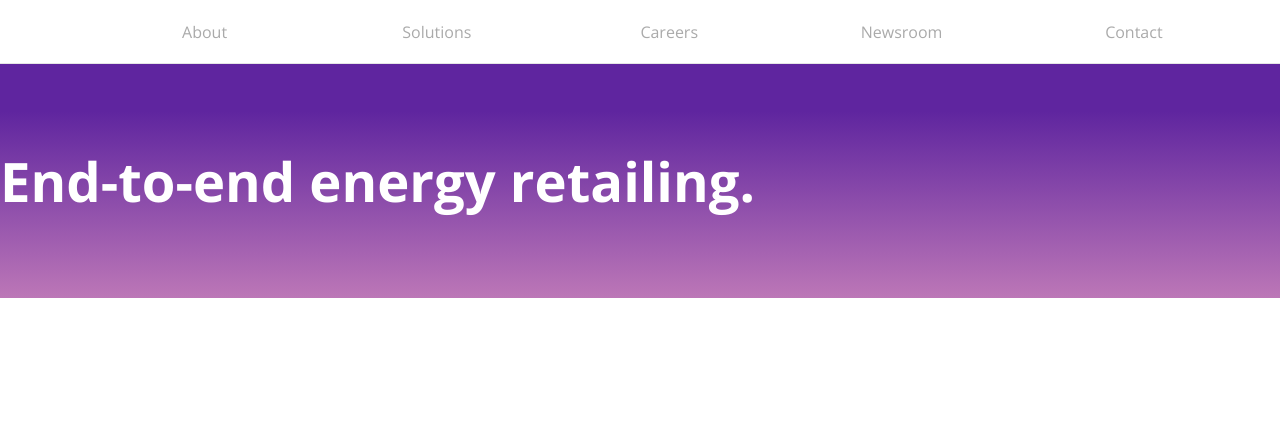
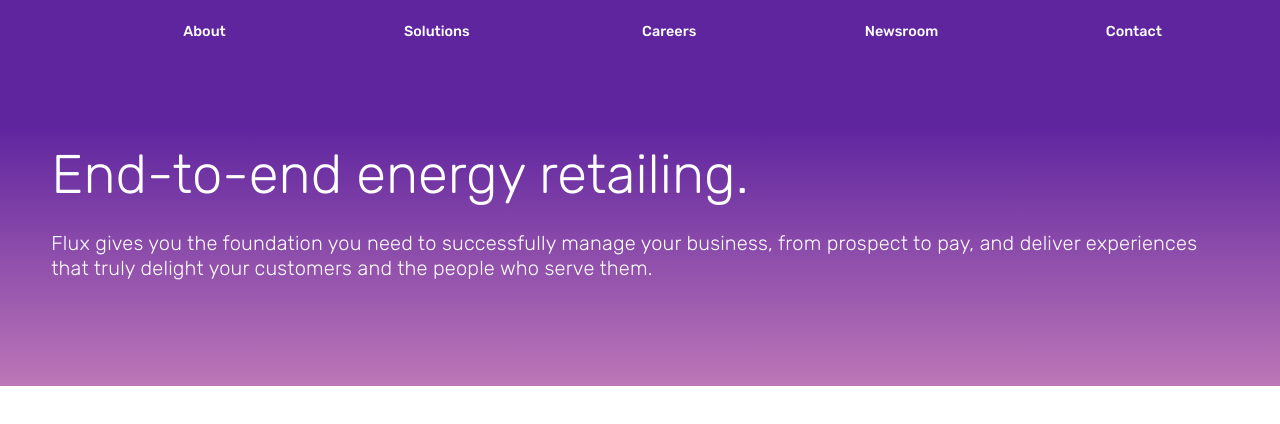
Before and after one commit to iraritchiemeek/Flux-Contentful, a Gatsby site: page / in a window 1280 px wide. Built offline with nearby package versions, Linux system fonts and the light colour scheme; Gatsby itself is replaced by a stand-in of ours.

Commit message:
style masthead and add empty pages

```diff
--- a/src/components/layout.js
+++ b/src/components/layout.js
@@ -6,15 +6,14 @@
 import { color, spacing, device } from "../styled-components/variables"
 import { VerticalSpace } from '../styled-components/layout'
 import Masthead from '../components/masthead'
-import "typeface-open-sans"
+import "typeface-rubik"
 
 const GlobalStyle = createGlobalStyle`
   body, html {
     width: 100%;
     height: 100%;
     margin: 0;
-    font-family: 'Open Sans', sans-serif;
-    font-weight: 300;
+    font-family: "rubik",Helvetica,Arial,sans-serif;    font-weight: 300;
     max-width: 100%;
     box-sizing: border-box;
   }
@@ -35,6 +34,7 @@
     letter-spacing: 0.01em;
     line-height: 1.7em;
     margin: 0 0 1.2em 0;
+    font-weight: 300;
   }
   h1, h2, h3, p {
     text-align: center;
@@ -46,6 +46,7 @@
     font-size: 3.4rem;
     margin: 0;
     color: white;
+    font-weight: 300;
   }
   h2 {
     font-size: 25px;
--- a/src/components/masthead.js
+++ b/src/components/masthead.js
@@ -1,11 +1,15 @@
 import React from "react"
-import { Section } from '../styled-components/layout'
+import { Section, Wrap } from '../styled-components/layout'
+import { IntroP } from '../styled-components/text'
 
 const Masthead = props => {
 
 	return (
 		<Section color="purple">
-			<h1>End-to-end energy retailing.</h1>
+			<Wrap>
+				<h1>End-to-end energy retailing.</h1>
+				<IntroP>Flux gives you the foundation you need to successfully manage your business, from prospect to pay, and deliver experiences that truly delight your customers and the people who serve them.</IntroP>
+			</Wrap>
 		</Section>
 	)
 }
--- a/src/styled-components/layout.js
+++ b/src/styled-components/layout.js
@@ -16,9 +16,9 @@
 			max-width: ${spacing.maxContentWidth};
 		}
 	}
+	background-color: ${color.fluxPurple};
 	padding: 0 15px;
 	box-sizing: border-box;
-	box-shadow: inset 0 -1px 0 0px rgba(0, 0, 0, 0.1);
 	nav {
 		padding: 8px 0;
 		margin: 0 auto;
@@ -34,15 +34,16 @@
 	padding: .8em;
 	text-align: center;
 	a, a:visited, a:active {
-		font-size: 16px;
-		color: ${color.lightGrey};
+		font-size: .9rem;
+		font-weight: 500;
+		color: white;
 		text-decoration: none;
 	}
 	a:hover {
-		color: black;
+		color: #ea1e68;
 	}
 	a.active {
-		color: black;
+		color: #ea1e68;
 	}
 `
 
@@ -139,3 +140,8 @@
 	padding: 5em 0;
 	background: ${props => !props.color ? 'none' : props.color == 'purple' ? 'linear-gradient(#5f259f 20%, #f7aac6 150%)' : ''};
 `
+
+export const Wrap = styled.div`
+	max-width: 92%;
+	margin: 0 auto;
+`
--- a/src/styled-components/text.js
+++ b/src/styled-components/text.js
@@ -20,3 +20,10 @@
 	font-style: italic;
     padding: 0 ${spacing.betweenItemSpace}em;
 `
+
+export const IntroP = styled.p`
+	font-size: 1.25rem;
+    line-height: 1.6rem;
+    color: white;
+    margin-top: 1.5rem;
+`
```
Also changed, not shown: src/pages/about.js (added), src/pages/careers.js (added), src/pages/contact.js (added), src/pages/newsroom.js (added), src/pages/solutions.js (added).
